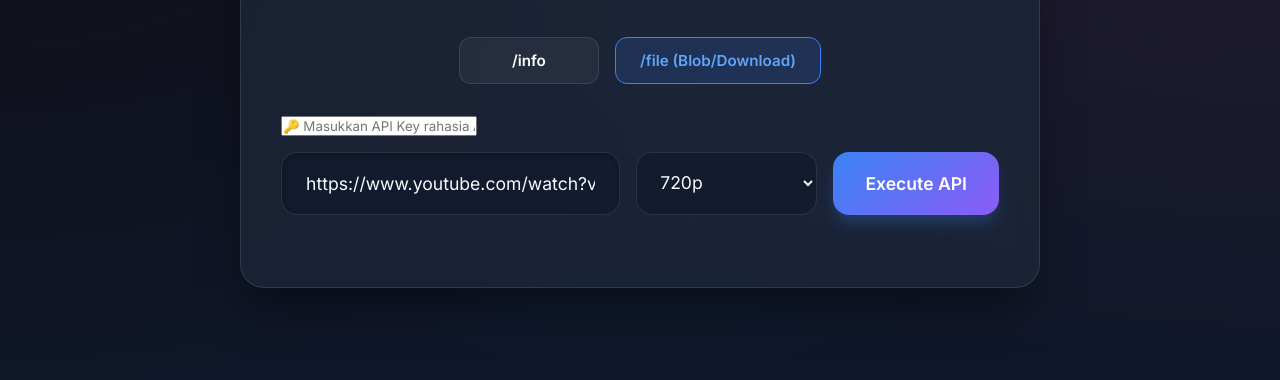
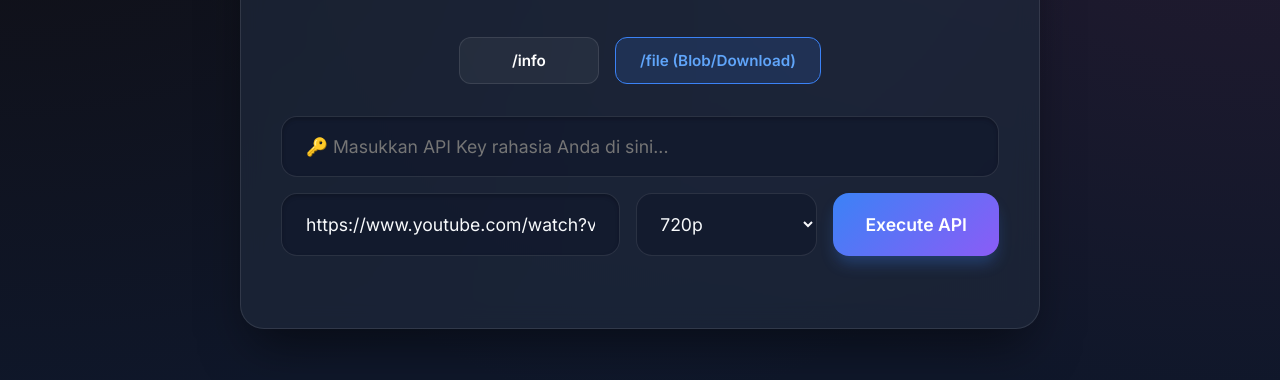
Before and after one commit to hafisnovianas/YTDOWNLOADER, a plain HTML site: page test-ui.html in a window 1280 px wide. Shown: the part 154-534 px from the top of the page. Drawn offline with Linux system fonts and the light colour scheme.

Commit message:
style: fix API key input styling

```diff
--- a/test-ui.html
+++ b/test-ui.html
@@ -92,7 +92,8 @@
             position: relative;
         }
 
-        input[type="text"] {
+        input[type="text"],
+        input[type="password"] {
             flex: 1;
             padding: 1.2rem 1.5rem;
             background: rgba(15, 23, 42, 0.6);
@@ -104,7 +105,8 @@
             box-shadow: inset 0 2px 4px rgba(0, 0, 0, 0.2);
         }
 
-        input[type="text"]:focus {
+        input[type="text"]:focus,
+        input[type="password"]:focus {
             outline: none;
             border-color: var(--primary);
             box-shadow: 0 0 0 4px rgba(59, 130, 246, 0.15), inset 0 2px 4px rgba(0, 0, 0, 0.2);
```
